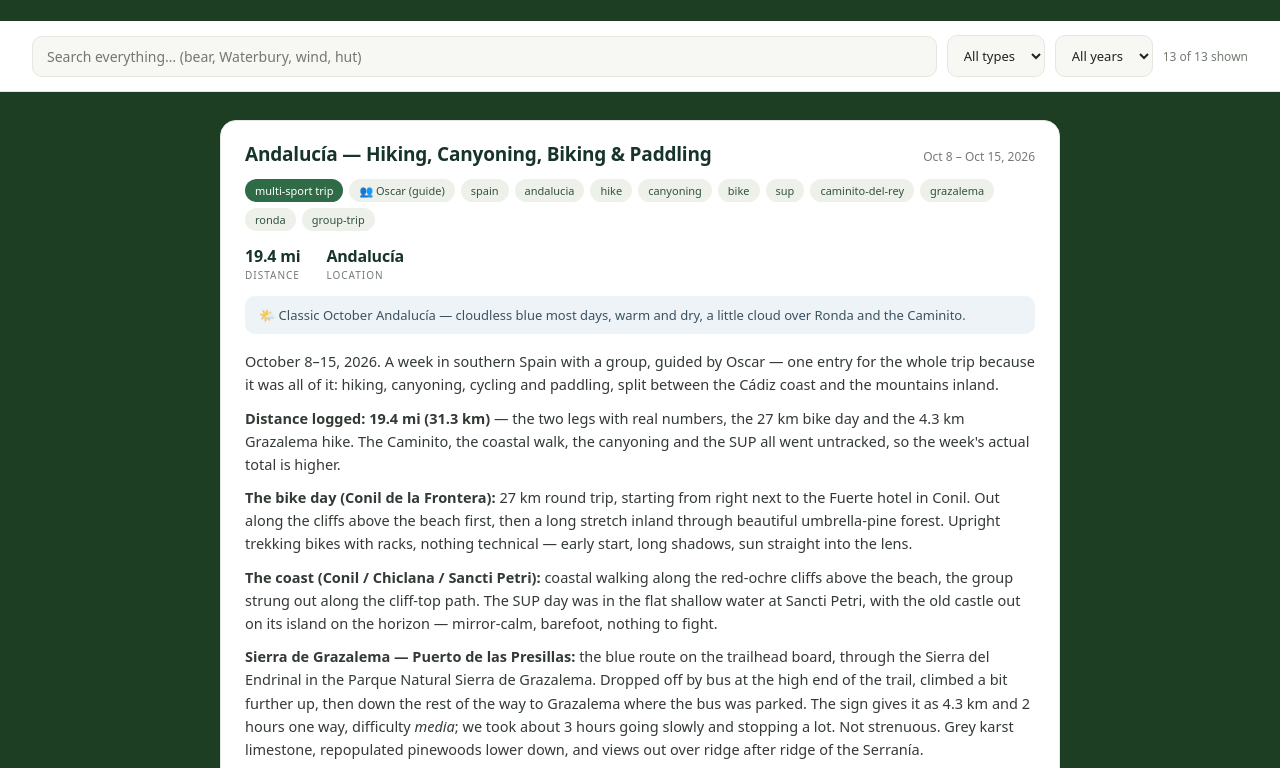
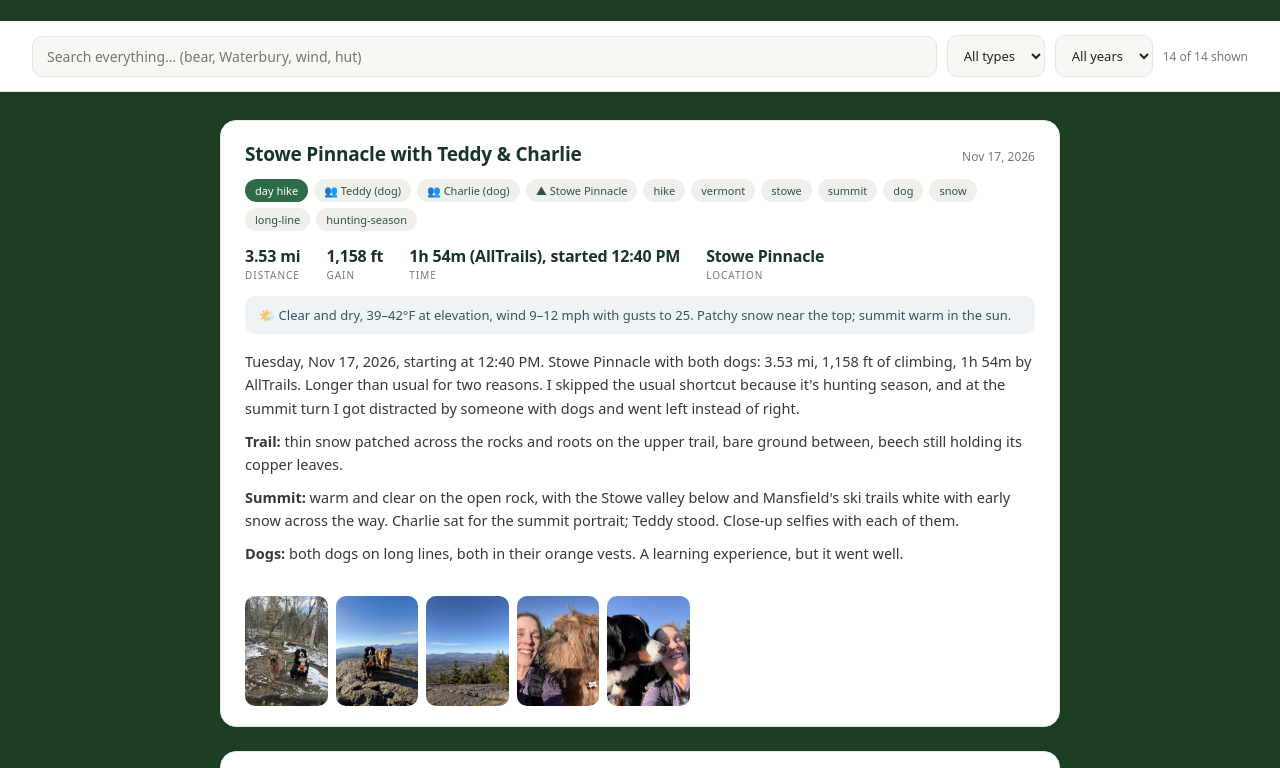
Before and after one commit to lauriebryce/mywildlife, a plain HTML site: page docs/index.html in a window 1280 px wide. Shown: the part 242-1010 px from the top of the page. Drawn offline with Linux system fonts and the light colour scheme.

Commit message:
Rebuild site

```diff
--- a/docs/index.html
+++ b/docs/index.html
@@ -562,6 +562,47 @@ const LOG = [
     ],
     "distance_mi": 19.4,
     "distance_km": 31.3
+  },
+  {
+    "id": "2026-11-17-stowe-pinnacle",
+    "title": "Stowe Pinnacle with Teddy & Charlie",
+    "companions": [
+      "Teddy (dog)",
+      "Charlie (dog)"
+    ],
+    "type": "hike",
+    "subtype": "day hike",
+    "date_start": "2026-11-17",
+    "date_end": "2026-11-17",
+    "location": "Stowe Pinnacle, Stowe, VT",
+    "trailhead": "Stowe Pinnacle Trail",
+    "distance_mi": 3.53,
+    "elevation_gain_ft": 1158,
+    "duration": "1h 54m (AllTrails), started 12:40 PM",
+    "peaks": [
+      "Stowe Pinnacle"
+    ],
+    "weather": "Clear and dry, 39–42°F at elevation, wind 9–12 mph with gusts to 25. Patchy snow near the top; summit warm in the sun.",
+    "wildlife": [],
+    "tags": [
+      "hike",
+      "vermont",
+      "stowe",
+      "summit",
+      "dog",
+      "snow",
+      "long-line",
+      "hunting-season"
+    ],
+    "photos": [
+      "IMG_3450.jpeg",
+      "IMG_3458.jpeg",
+      "IMG_3464.jpeg",
+      "IMG_3467.jpeg",
+      "IMG_3468.jpeg"
+    ],
+    "links": [],
+    "notes": "<p>Tuesday, Nov 17, 2026, starting at 12:40 PM. Stowe Pinnacle with both dogs: 3.53 mi, 1,158 ft of climbing, 1h 54m by AllTrails. Longer than usual for two reasons. I skipped the usual shortcut because it's hunting season, and at the summit turn I got distracted by someone with dogs and went left instead of right.</p><p><strong>Trail:</strong> thin snow patched across the rocks and roots on the upper trail, bare ground between, beech still holding its copper leaves.</p><p><strong>Summit:</strong> warm and clear on the open rock, with the Stowe valley below and Mansfield's ski trails white with early snow across the way. Charlie sat for the summit portrait; Teddy stood. Close-up selfies with each of them.</p><p><strong>Dogs:</strong> both dogs on long lines, both in their orange vests. A learning experience, but it went well.</p>"
   }
 ];
 /* ===== END DATA ===== */
```
Also changed, not shown: docs/photos/2026-11-17-stowe-pinnacle/IMG_3450.jpg (added), docs/photos/2026-11-17-stowe-pinnacle/IMG_3458.jpg (added), docs/photos/2026-11-17-stowe-pinnacle/IMG_3464.jpg (added), docs/photos/2026-11-17-stowe-pinnacle/IMG_3467.jpg (added), docs/photos/2026-11-17-stowe-pinnacle/IMG_3468.jpg (added), docs/photos/2026-11-17-stowe-pinnacle/thumb/IMG_3450.jpg (added), docs/photos/2026-11-17-stowe-pinnacle/thumb/IMG_3458.jpg (added), docs/photos/2026-11-17-stowe-pinnacle/thumb/IMG_3464.jpg (added), docs/photos/2026-11-17-stowe-pinnacle/thumb/IMG_3467.jpg (added), docs/photos/2026-11-17-stowe-pinnacle/thumb/IMG_3468.jpg (added).
